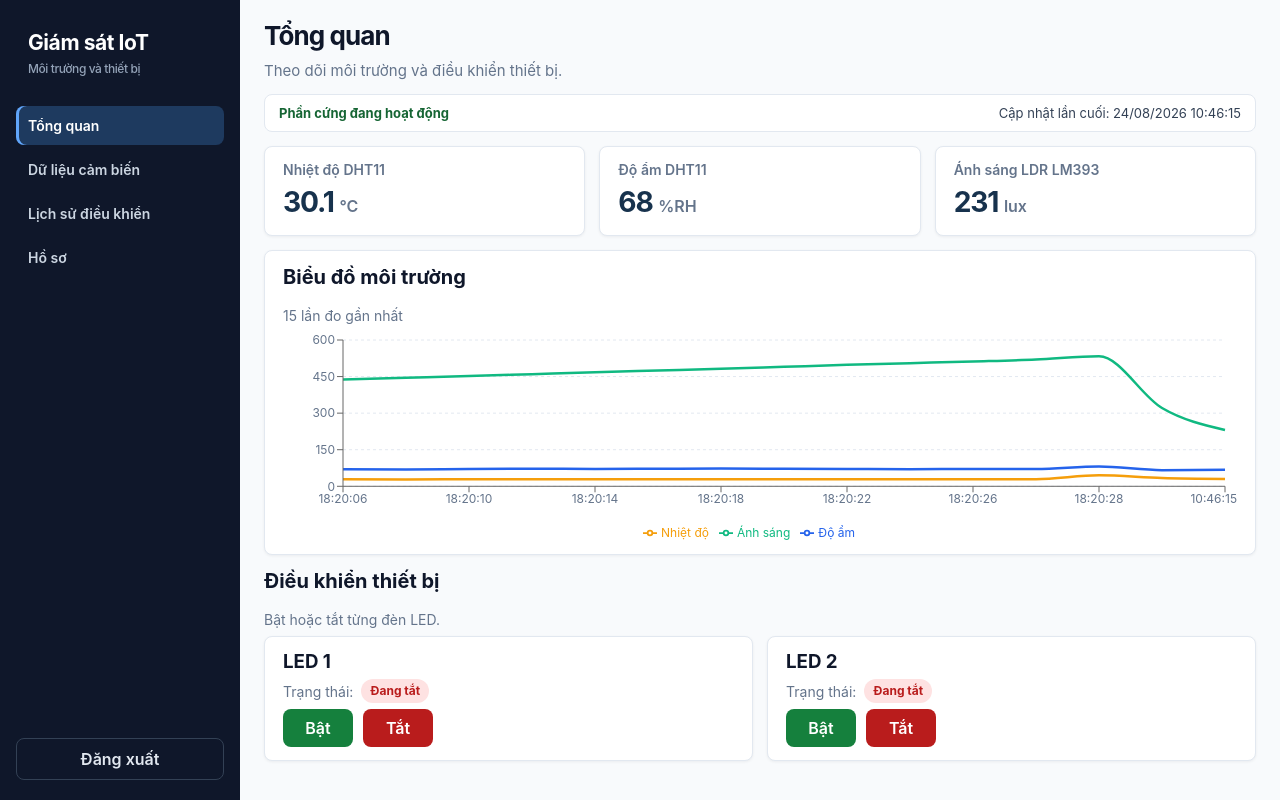
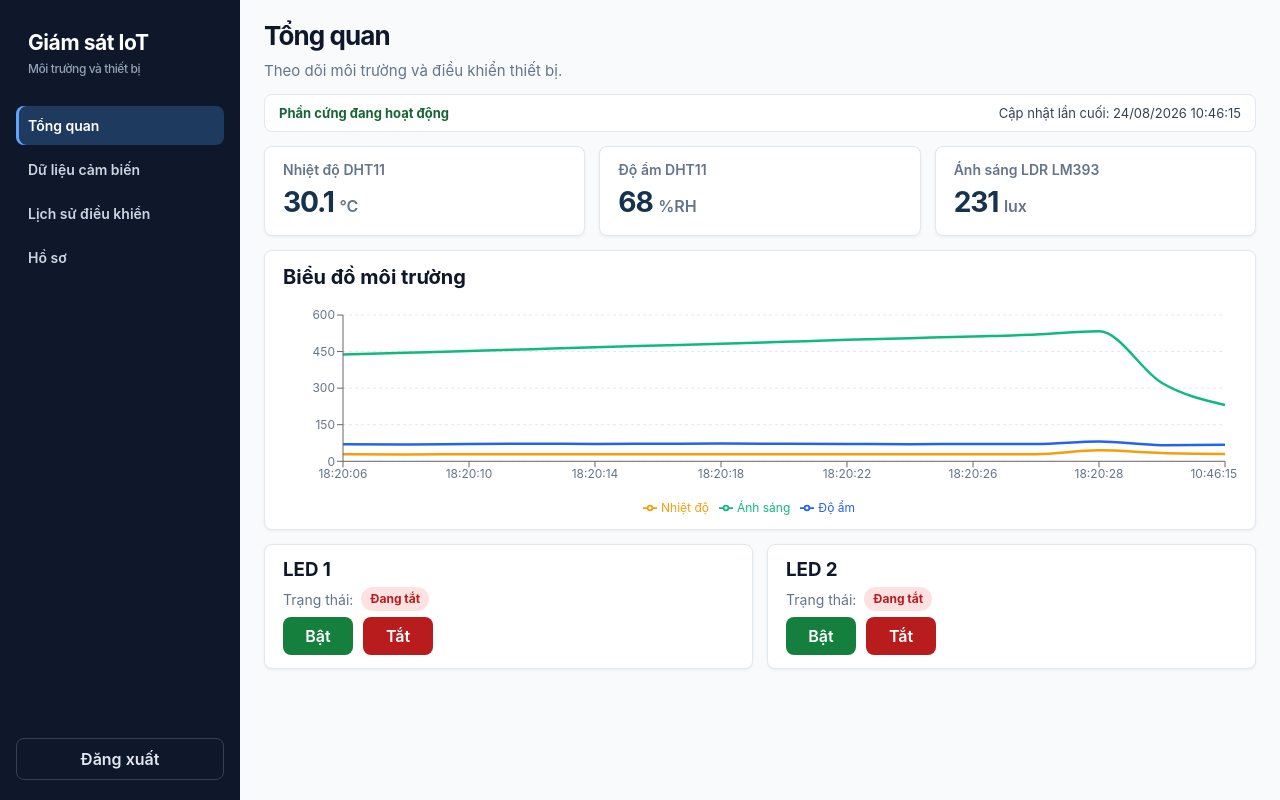
Before and after one commit to Zygoo13/IoT_Project, a React (Vite) app in the folder Frontend/: page /dashboard in a window 1280 px wide. Built offline with nearby package versions, Linux system fonts and the light colour scheme; sample sign-in values are in the browser's storage.

Commit message:
update 21/9

```diff
--- a/Frontend/index.html
+++ b/Frontend/index.html
@@ -1,12 +1,15 @@
 <!doctype html>
 <html lang="en">
+
 <head>
   <meta charset="UTF-8" />
   <meta name="viewport" content="width=device-width, initial-scale=1.0" />
   <title>Giám sát môi trường IoT</title>
 </head>
+
 <body>
   <div id="root"></div>
   <script type="module" src="/src/main.jsx"></script>
 </body>
+
 </html>
--- a/Frontend/src/components/Pagination.jsx
+++ b/Frontend/src/components/Pagination.jsx
@@ -22,6 +22,8 @@ function Pagination({ currentPage, totalPages, onPageChange, label }) {
     setError("");
     onPageChange(pageNumber);
   }
+
+
 
   if (totalPages === 0) {
     return null;
--- a/Frontend/src/pages/Dashboard.jsx
+++ b/Frontend/src/pages/Dashboard.jsx
@@ -232,7 +232,7 @@ function Dashboard() {
       <section className="chart-section">
         <div className="section-heading">
           <h2>Biểu đồ môi trường</h2>
-          <p>15 lần đo gần nhất</p>
+          {/* <p>15 lần đo gần nhất</p> */}
         </div>
         {chartPoints.length === 0 ? (
           <p>Chưa có dữ liệu</p>
@@ -256,8 +256,8 @@ function Dashboard() {
 
       <section className="device-section">
         <div className="section-heading">
-          <h2>Điều khiển thiết bị</h2>
-          <p>Bật hoặc tắt từng đèn LED.</p>
+          {/* <h2>Điều khiển thiết bị</h2>
+          <p>Bật hoặc tắt từng đèn LED.</p> */}
         </div>
         <div className="device-grid">
           {devices.map((device) => (
```
Lines whose indentation alone changed are shown as unchanged.
